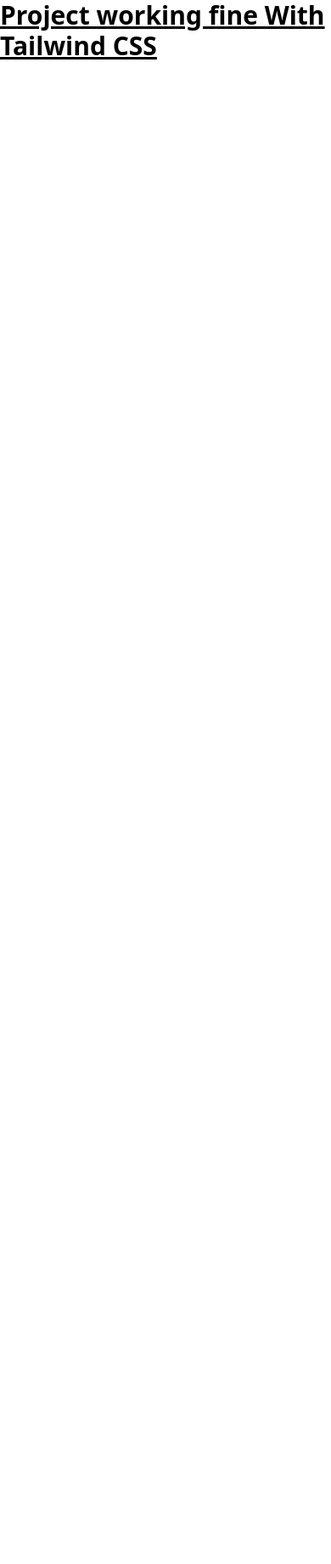
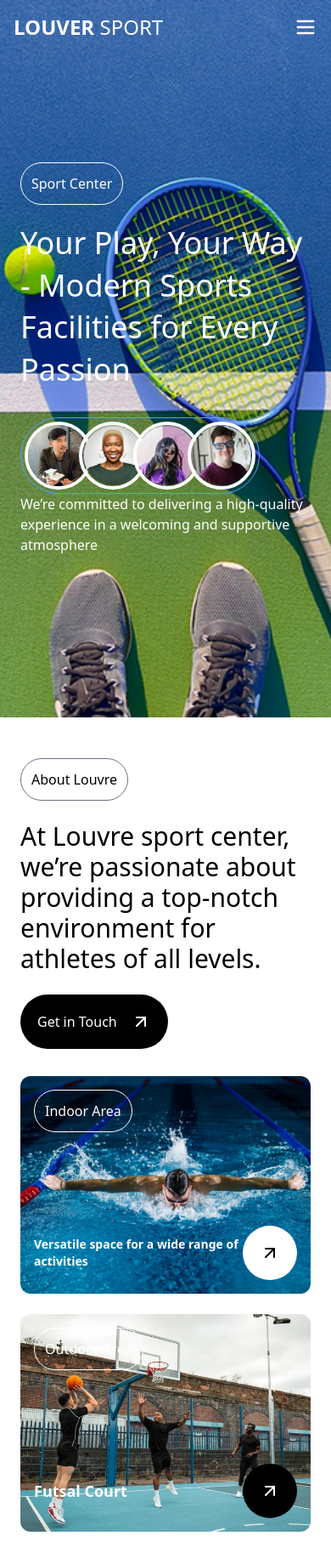
Before and after one commit to Shubham-MiraiEdge/Portfolio, a React (Vite) app: page / in a window 390 px wide. Shown: the top 1840 px of the page at 85% size. Before the commit the page ends 844 px from the top, so only its background shows below. Built offline with nearby package versions, Linux system fonts and the light colour scheme.

Commit message:
complate navbar and hero section

```diff
--- a/src/App.tsx
+++ b/src/App.tsx
@@ -1,8 +1,10 @@
+import LandingPage from "./pages/LandingPage"
+
 function App() {
 
   return (
     <>
-      <h1 className='text-3xl font-bold underline'>Project working fine With Tailwind CSS</h1>
+      <LandingPage />
     </>
   )
 }
--- a/src/components/AboutSection.tsx
+++ b/src/components/AboutSection.tsx
@@ -9,7 +9,7 @@
     return (
         <section className="flex flex-col lg:flex-row items-start justify-between px-6 py-12 gap-8">
             <div className="lg:w-1/3 space-y-6">
-          <MainButton dark={true} title="About Louvre"/>
+                <MainButton dark={true} title="About Louvre" />
                 <h2 className="text-3xl font-light">
                     At Louvre sport center, we’re passionate about providing a top-notch environment for athletes of all levels.
                 </h2>
@@ -21,21 +21,23 @@
                     className="relative w-full md:w-1/2 rounded-xl overflow-hidden bg-cover bg-center h-64 flex flex-col justify-between p-4 text-white"
                     style={{ backgroundImage: `url(${indoorImg})` }}
                 >
-            <MainButton title="Indoor Area"/>
+                    <MainButton title="Indoor Area" />
                     <div className="flex justify-between items-center">
                         <p className="font-semibold text-sm">Versatile space for a wide range of activities</p>
                         <RedirectButton />
                     </div>
                 </div>
 
+                <div className="relative w-full md:w-1/2">
                     <div
-            className="relative w-full md:w-1/2 rounded-xl overflow-hidden bg-cover bg-center h-64 flex flex-col justify-between p-4 text-white"
+                        className=" rounded-xl overflow-hidden bg-cover bg-center h-64 flex flex-col justify-between p-4 text-white"
                         style={{ backgroundImage: `url(${outdoorImg})` }}
                     >
-            <MainButton title="Outdoor Area"/>
+                        <MainButton title="Outdoor Area" />
                         <div className="flex items-center justify-between">
                             <p className="font-bold text-lg">Futsal Court</p>
-                <RedirectButton dark={true}/>
+                            <RedirectButton dark={true} />
+                        </div>
                     </div>
                     <div>
                         <p></p>
--- a/src/components/EllipsImageSection.tsx
+++ b/src/components/EllipsImageSection.tsx
@@ -1,15 +1,15 @@
 import React from "react";
-import Ellipse1 from "../assets/Ellipse1.png"
-import Ellipse2 from "../assets/Ellipse2.png"
-import Ellipse3 from "../assets/Ellipse3.png"
-import Ellipse4 from "../assets/Ellipse4.png"
+import Ellipse1 from "../assets/Ellipse1.png";
+import Ellipse2 from "../assets/Ellipse2.png";
+import Ellipse3 from "../assets/Ellipse3.png";
+import Ellipse4 from "../assets/Ellipse4.png";
 
 
 const EllipsImageSection: React.FC = () => {
     return (
         <>
             <div className="block max-w-100">
-                <div className="flex justify-center items-center bg-transparent bg-gray-100">
+                <div className="flex items-center bg-transparent bg-gray-100">
                     <div className="flex items-center gap-[-10px] p-1 rounded-full border border-blue-400 bg-cover bg-center">
                     <img src={Ellipse1} alt="Profile 1" className="w-20 h-20 rounded-full border-4 border-white -ml-4 first:ml-0" />
                     <img src={Ellipse2} alt="Profile 2" className="w-20 h-20 rounded-full border-4 border-white -ml-4" />
--- a/src/components/Hero.tsx
+++ b/src/components/Hero.tsx
@@ -3,26 +3,32 @@
 import EllipsImageSection from "./EllipsImageSection";
 
 const Hero: React.FC = () => {
-  return (
-    <>
+    return (
       <section
-        className="h-screen bg-cover bg-center flex items-center text-white relative"
+        className="h-screen bg-cover bg-center text-white relative flex items-center px-6"
         style={{
-          backgroundImage: `url(${heroIMG})`
+          backgroundImage: `url(${heroIMG})`,
         }}
       >
-        <div className="p-6 max-w-xl">
+
+        <div className="max-w-xl z-10">
           <div className="mb-5">
-            <MainButton title="Sport Center"/>
+            <MainButton title="Sport Center" />
           </div>
-          <p className="text-5xl md:text-5xl font-light">
-            Your Play, Your Way- Modern Sports Facilities for Every Passion
+          <p className="text-4xl md:text-5xl font-light leading-snug">
+            Your Play, Your Way - Modern Sports Facilities for Every Passion
           </p>
+
+          <div className="block md:hidden mt-8">
+            <EllipsImageSection />
+          </div>
         </div>
-        <EllipsImageSection />
+
+        <div className="hidden md:block absolute bottom-6 right-6">
+          <EllipsImageSection />
+        </div>
       </section>
-    </>
-  );
+    );
 };
 
 export default Hero;
--- a/src/components/common/MainButton.tsx
+++ b/src/components/common/MainButton.tsx
@@ -3,16 +3,16 @@
 interface MainButtonProps {
     title?: String;
     dark?: boolean;
-    onclick?: () => void;
+    onClick?: () => void;
   }
 
-const MainButton: React.FC<MainButtonProps> = ({ title, dark, onclick }) => {
+const MainButton: React.FC<MainButtonProps> = ({ title, dark, onClick }) => {
     return (
         <>
             <div>
                 <button
                     className={`${dark ? 'text-black border-gray-500' : 'text-white border-white'} text-base font-normal border rounded-full p-3`}
-                    onClick={onclick}
+                    onClick={onClick}
                 >
                     {title}
                 </button>
--- /dev/null
+++ b/src/components/common/PageButton.tsx
@@ -0,0 +1,22 @@
+import React from "react";
+import { ArrowLeft, ArrowRight } from 'lucide-react';
+
+interface PageButtonProps {
+    side?: 'right' | 'left';
+    onClick: () => void;
+}
+
+const PageButton: React.FC<PageButtonProps> = ({ side='right', onClick }) => {
+    return (
+        <>
+        <button
+            className=""
+            onClick={onClick}
+        >
+            { side === "right" ? (<ArrowRight/>) : (<ArrowLeft/>)}
+        </button>
+        </>
+    )
+};
+
+export default PageButton;
--- a/src/components/common/RedirectButton.tsx
+++ b/src/components/common/RedirectButton.tsx
@@ -4,16 +4,16 @@
 interface RedirectButtonProps {
     title?: String;
     dark?: boolean;
-    onclick?: () => void;
+    onClick?: () => void;
 }
 
-const RedirectButton: React.FC<RedirectButtonProps> = ({ title, dark, onclick }) => {
+const RedirectButton: React.FC<RedirectButtonProps> = ({ title, dark, onClick }) => {
     return (
         <>
             <div>
                 <button
                     className={`${dark ? 'bg-black text-white' : 'bg-white text-black'} box-border text-base font-normal p-5 rounded-full hover:border`}
-                    onClick={onclick}
+                    onClick={onClick}
                     >
                     <div className="flex items-center gap-4">
                         {title ? (<p>{title}</p>) : null}
--- a/src/pages/LandingPage.tsx
+++ b/src/pages/LandingPage.tsx
@@ -1,9 +1,14 @@
 import React from "react";
+import Navbar from "../components/Navbar";
+import Hero from "../components/Hero";
+import AboutSection from "../components/AboutSection";
 
 const LandingPage: React.FC = () => {
     return (
         <>
-            <h1>This is landing page coming soon...</h1>
+            <Navbar />
+            <Hero />
+            <AboutSection />
         </>
     )
 };
```
Lines whose indentation alone changed are shown as unchanged.
